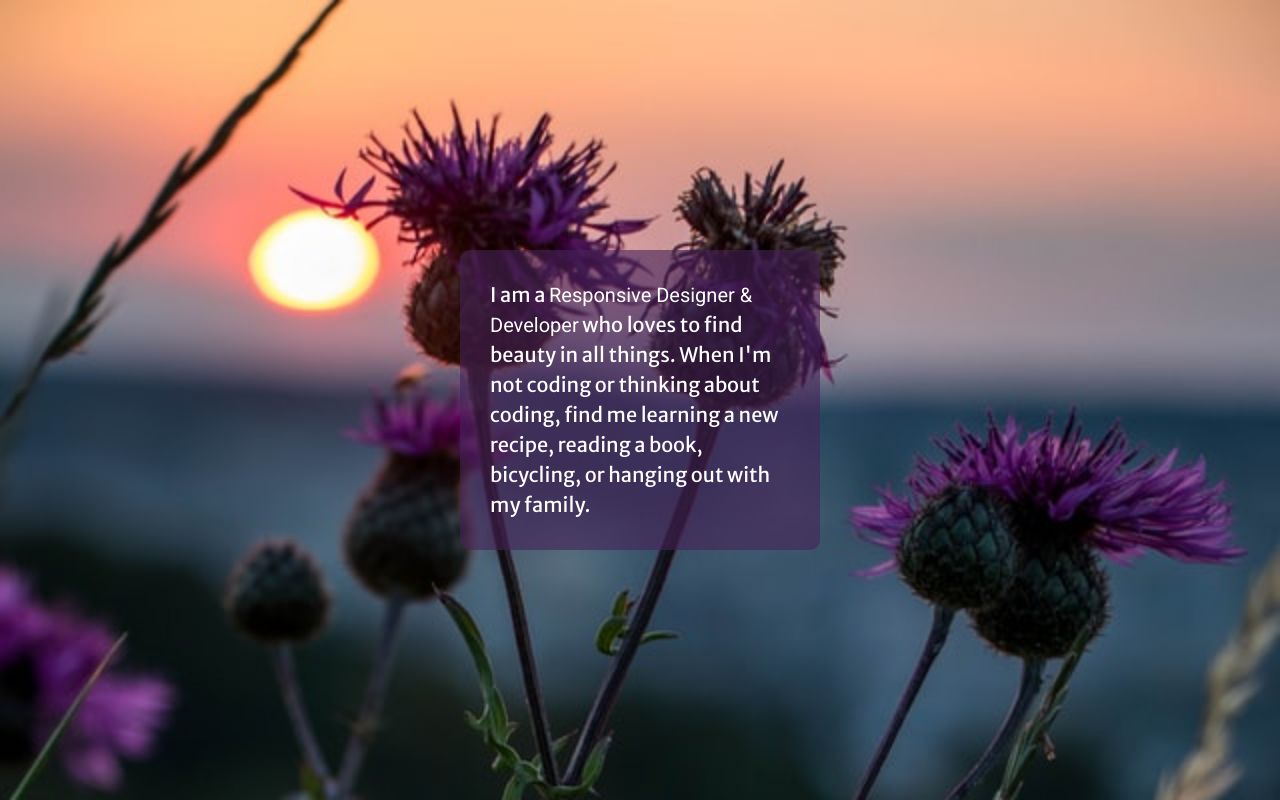
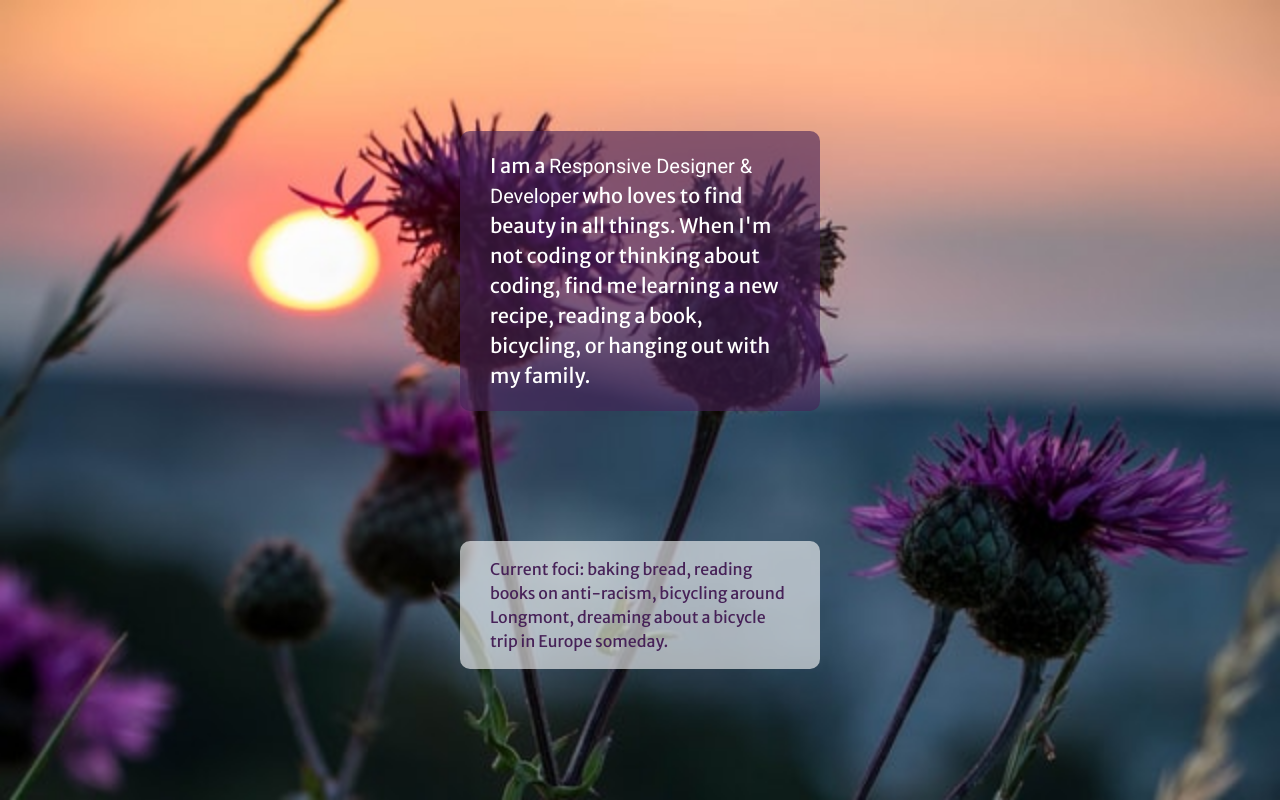
Before and after one commit to CarolynBuck-Gengler/flexbox-customize, a plain HTML site: page index.html in a window 1280 px wide. Drawn offline with nearby package versions, Linux system fonts and the light colour scheme.

Commit message:
Add and format a second paragraph

```diff
--- a/css/main.css
+++ b/css/main.css
@@ -100,34 +100,29 @@ html {
   background: url(../img/jonas-mendes-q4kYknjKGLk-unsplash-small.jpg) no-repeat fixed;
   background-size: cover;
   /* <span>Photo by <a href="https://unsplash.com/@nipher?utm_source=unsplash&amp;utm_medium=referral&amp;utm_content=creditCopyText">Jonas Mendes</a> on <a href="https://unsplash.com/s/photos/thistle-mendez?utm_source=unsplash&amp;utm_medium=referral&amp;utm_content=creditCopyText">Unsplash</a></span> */
-   /* set height to 100% - these are important for allowing content to vertically align */
     height: 100%;
 }
 
 body {
-  /* set height to 100% - these are important for allowing content to vertically align */
   height: 100%;
 }
 
 .wrapper {
-  /* set the display to flex and use the justify-content & align-items properties to center all child elements on the page */
   margin: 0;
   height: 100%;
   width: 100%;
   display: flex;
-  justify-content: center;
+  justify-content: space-evenly;
   align-items: center;
+  flex-direction: column;
 }
 
 #content {
-  /* set the display to flex and use the justify-content & align-items properties to center the text within the div*/
   display: flex;
   justify-content: center;
   align-items: center;
-  background: #222;
   background:rgba(71, 34, 88, 0.6);
   color: #fff;
-  /* font-family: 'Source Sans Pro', sans-serif; */
   font-family: 'Merriweather Sans', sans-serif;
   font-weight: 300;
   font-size: 1.25em;
@@ -135,15 +130,26 @@ body {
   border-radius: 10px;
   padding: 0px 30px;
   width: 300px;
-  height: 300px;
+  max-height: 300px;
 }
+#more-content {
+    display: flex;
+    justify-content: center;
+    align-items: center;
+    color:rgba(71, 34, 88);
+    background: rgba(255,255,255,0.6);
+    font-family: 'Merriweather Sans', sans-serif;
+    font-weight: 300;
+    font-size: 1em;
+    line-height: 1.5em;
+    border-radius: 10px;
+    padding: 0px 30px;
+    width: 300px;
+    max-height: 300px;
+  }
+
 
 #content p span {
-  /* font-family: 'Lora', sans-serif; */
-  /* font-family: 'Merriweather', serif; */
-
-  font-family: 'Merriweather Sans', sans-serif;
-
   font-family: 'Roboto', sans-serif;
 }
 
--- a/index.html
+++ b/index.html
@@ -30,6 +30,12 @@
                     When I'm not coding or thinking about coding, find me learning a new
                     recipe, reading a book, bicycling, or hanging out with my family.</p>
             </div>
+            <div id="more-content">
+                <p>
+                    Current foci: baking bread, reading books on anti-racism, bicycling around Longmont,
+                    dreaming about a bicycle trip in Europe someday.
+                </p>
+            </div>
         </section>
 
         <script src="https://ajax.googleapis.com/ajax/libs/jquery/1.11.3/jquery.min.js"></script>
```
